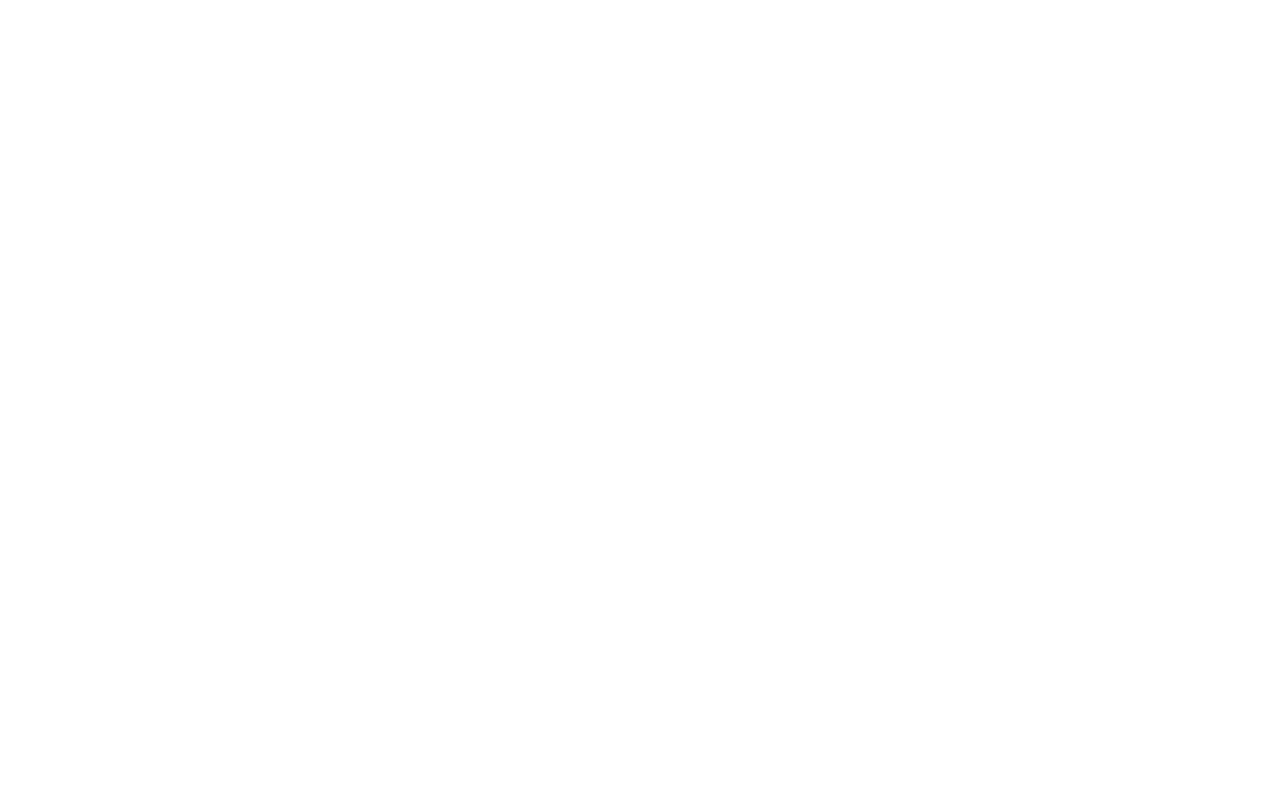
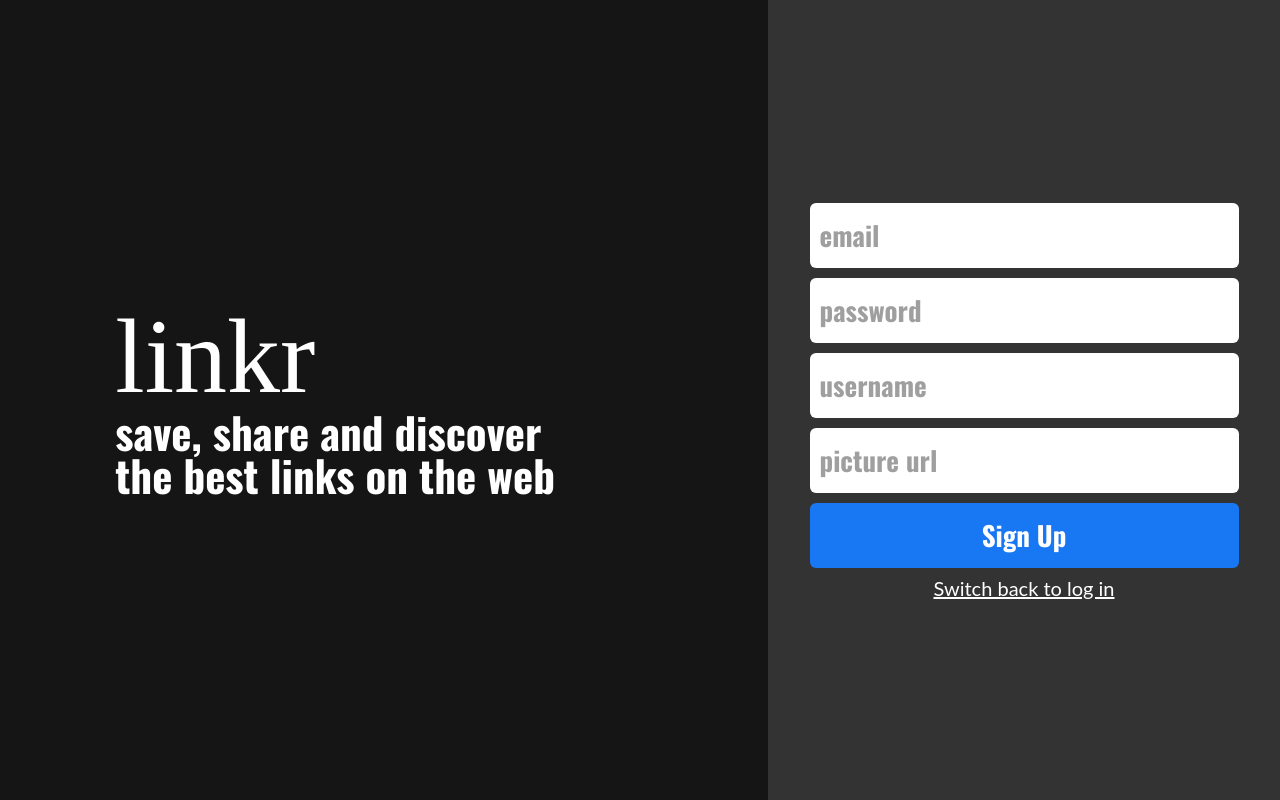
Before and after one commit to jepariz/Projeto18-Linkr-Front, a React (Create React App) app: page /signup in a window 1280 px wide. Before the commit this address had no page. Built offline with nearby package versions, Linux system fonts and the light colour scheme.

Commit message:
feat: signup page

```diff
--- a/package.json
+++ b/package.json
@@ -10,6 +10,7 @@
     "react": "^18.2.0",
     "react-dom": "^18.2.0",
     "react-icons": "^4.7.1",
+    "react-loader-spinner": "^5.3.4",
     "react-router-dom": "^6.6.1",
     "react-scripts": "^5.0.1",
     "styled-components": "^5.3.6",
--- a/public/index.html
+++ b/public/index.html
@@ -3,6 +3,12 @@
   <head>
     <meta charset="utf-8" />
     <meta name="viewport" content="width=device-width, initial-scale=1" />
+    <link rel="preconnect" href="https://fonts.googleapis.com" />
+    <link rel="preconnect" href="https://fonts.gstatic.com" crossorigin />
+    <link
+      href="https://fonts.googleapis.com/css2?family=Oswald:wght@700&display=swap"
+      rel="stylesheet"
+    />
     <title>React App</title>
   </head>
   <body>
--- a/src/App.js
+++ b/src/App.js
@@ -1,13 +1,25 @@
 import { BrowserRouter, Route, Routes } from "react-router-dom";
 import PrivateRoute from "./components/PrivateRoute/PrivateRoute";
+import GlobalStyle from "./components/GlobalStyle";
 import Timeline from "./layouts/Timeline/Timeline";
+import FrontPage from "./layouts/FrontPage";
+
 
 export default function App() {
-
   return (
     <BrowserRouter>
+      <GlobalStyle />
       <Routes>
-        <Route path="/timeline" exact element={<PrivateRoute><Timeline/></PrivateRoute>} />
+        <Route path="/signup" element={<FrontPage />} />
+        <Route
+          path="/timeline"
+          exact
+          element={
+            <PrivateRoute>
+              <Timeline />
+            </PrivateRoute>
+          }
+        />
       </Routes>
     </BrowserRouter>
   );
--- /dev/null
+++ b/src/components/Forms/RegisterForm.js
@@ -0,0 +1,159 @@
+import styled from "styled-components";
+import axios from "axios";
+import { useState } from "react";
+import { useNavigate, Link } from "react-router-dom";
+import { ThreeDots } from "react-loader-spinner";
+
+export default function RegisterForm() {
+  const [email, setEmail] = useState("");
+  const [username, setUsername] = useState("");
+  const [photo, setPhoto] = useState("");
+  const [password, setPassword] = useState("");
+  const [registerOk, setRegisterOk] = useState(false);
+  const [register, setRegister] = useState(false);
+  const navigate = useNavigate();
+
+  function handleRegister() {
+
+    const promise = axios.post(
+      "http://localhost:4000/signup",
+      {
+        email: email,
+        username: username,
+        photo: photo,
+        password: password,
+      }
+    );
+    promise.then((res) => {
+      setRegisterOk(true);
+      navigate("/");
+    });
+
+    promise.catch((err) => {
+      alert(err.response.data);
+      setRegister(false);
+    });
+
+    setRegister(true);
+  }
+
+  return (
+    <RegisterFormContainer>
+      <FormContainer>
+        <input
+          type="email"
+          placeholder="email"
+          disabled={register && !registerOk ? true : false}
+          onChange={(e) => setEmail(e.target.value)}
+          value={email}
+        ></input>
+        <input
+          type="password"
+          placeholder="password"
+          disabled={register && !registerOk ? true : false}
+          onChange={(e) => setPassword(e.target.value)}
+          value={password}
+        ></input>
+        <input
+          type="text"
+          placeholder="username"
+          disabled={register && !registerOk ? true : false}
+          onChange={(e) => setUsername(e.target.value)}
+          value={username}
+        ></input>
+        <input
+          type="url"
+          placeholder="picture url"
+          disabled={register && !registerOk ? true : false}
+          onChange={(e) => setPhoto(e.target.value)}
+          value={photo}
+        ></input>
+         {register && !registerOk ? (
+  <button>
+    <ThreeDots
+      height="70"
+      width="80"
+      radius="9"
+      color="#fff"
+      ariaLabel="three-dots-loading"
+      wrapperStyle={{}}
+      wrapperClassName=""
+      visible={true}
+    />
+  </button>
+) : (
+  <button onClick={() => handleRegister()}>Sign Up</button>
+)}
+        <Link to="/">
+          <p>Switch back to log in</p>
+        </Link>
+      </FormContainer>
+    </RegisterFormContainer>
+  );
+}
+
+
+
+const RegisterFormContainer = styled.div`
+  width: 100%;
+  height: 100vh;
+  background-color: #333333;
+  display: flex;
+  align-items: center;
+  justify-content: center;
+`;
+const FormContainer = styled.div`
+  display: flex;
+  flex-direction: column;
+  align-content: center;
+  gap: 10px;
+
+  input {
+    width: 429px;
+    height: 65px;
+    border-radius: 6px;
+    background-color: #fff;
+    font-size: 27px;
+    font-family: "Oswald", sans-serif;
+    color: #9f9f9f;
+    padding: 5px;
+    box-sizing: border-box;
+    border: none;
+
+    &::placeholder {
+      font-size: 27px;
+      color: #9f9f9f;
+      padding: 5px;
+    }
+
+    &:focus {
+      outline: none;
+    }
+
+    &:disabled {
+      color: #dbdbdb;
+      background-color: #f2f2f2;
+    }
+  }
+
+  button {
+    width: 429px;
+    height: 65px;
+    border-radius: 6px;
+    background-color: #1877f2;
+    border: none;
+    font-size: 27px;
+    font-family: "Oswald", sans-serif;
+    color: #fff;
+    display: flex;
+    justify-content: center;
+    align-items: center;
+  }
+
+  a {
+    font-family: "Lato", sans-serif;
+    font-size: 20px;
+    color: #fff;
+    place-self: center;
+  }
+`;
--- /dev/null
+++ b/src/components/GlobalStyle.js
@@ -0,0 +1,58 @@
+import { createGlobalStyle } from "styled-components";
+
+const GlobalStyle = createGlobalStyle`
+/* http://meyerweb.com/eric/tools/css/reset/
+   v2.0 | 20110126
+   License: none (public domain)
+*/
+
+html, body, div, span, applet, object, iframe,
+h1, h2, h3, h4, h5, h6, p, blockquote, pre,
+a, abbr, acronym, address, big, cite, code,
+del, dfn, em, img, ins, kbd, q, s, samp,
+small, strike, strong, sub, sup, tt, var,
+b, u, i, center,
+dl, dt, dd, ol, ul, li,
+fieldset, form, label, legend,
+table, caption, tbody, tfoot, thead, tr, th, td,
+article, aside, canvas, details, embed,
+figure, figcaption, footer, header, hgroup,
+menu, nav, output, ruby, section, summary,
+time, mark, audio, video {
+	margin: 0;
+	padding: 0;
+	border: 0;
+	font-size: 100%;
+	font: inherit;
+	vertical-align: baseline;
+}
+/* HTML5 display-role reset for older browsers */
+article, aside, details, figcaption, figure,
+footer, header, hgroup, menu, nav, section {
+	display: block;
+}
+body {
+	line-height: 1;
+    font-family: 'Lexend Deca', sans-serif;
+	background-color: #F2F2F2;
+}
+ol, ul {
+	list-style: none;
+}
+blockquote, q {
+	quotes: none;
+}
+blockquote:before, blockquote:after,
+q:before, q:after {
+	content: '';
+	content: none;
+}
+table {
+	border-collapse: collapse;
+	border-spacing: 0;
+}
+
+
+`
+
+export default GlobalStyle
--- /dev/null
+++ b/src/layouts/FrontPage.js
@@ -0,0 +1,46 @@
+import styled from "styled-components";
+import RegisterForm from "../components/Forms/RegisterForm";
+
+
+export default function FrontPage() {
+
+  return (
+    <>
+    <RegisterContainer>
+        <Message>
+            <h1>linkr</h1>
+            <p>save, share and discover <br></br>
+            the best links on the web</p>
+        </Message>
+        <RegisterForm/>
+    </RegisterContainer>
+    </>
+  )
+}
+
+const RegisterContainer = styled.div`
+width: 100%;
+height: 100vh;
+background-color: #151515;
+display: grid;
+grid-template-columns: 1.5fr 1fr;
+align-items: center;
+justify-content: center;
+`
+const Message = styled.div`
+
+width: 70%;
+place-self: center;
+
+h1{
+    font-size: 106px;
+    font-family: 'Passion One', cursive;;
+    color: #FFFFFF;
+}
+
+p{
+    font-size: 43px;
+    font-family: 'Oswald', sans-serif;
+    color: #FFFFFF;
+}
+`
```
Also changed, not shown: 1 other file (tests, documents, lock files or other folders).
